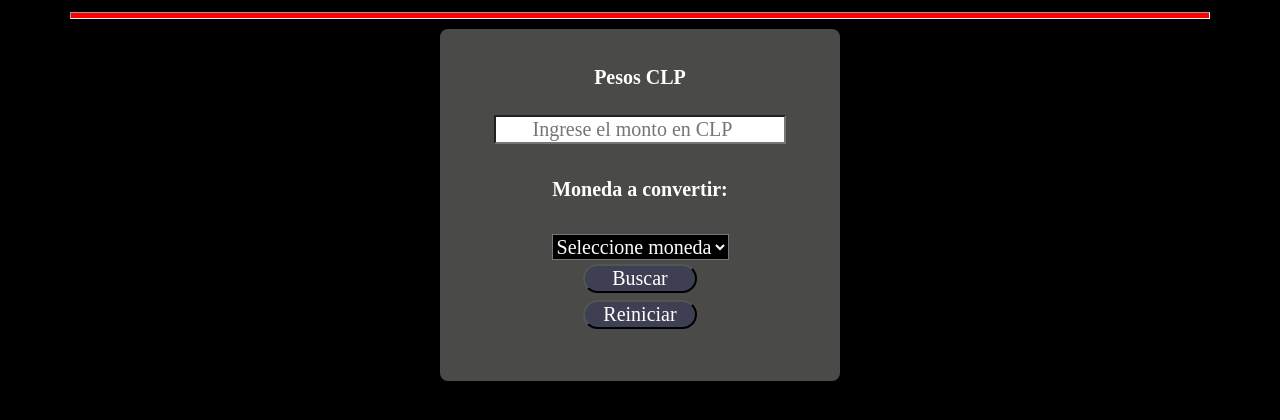
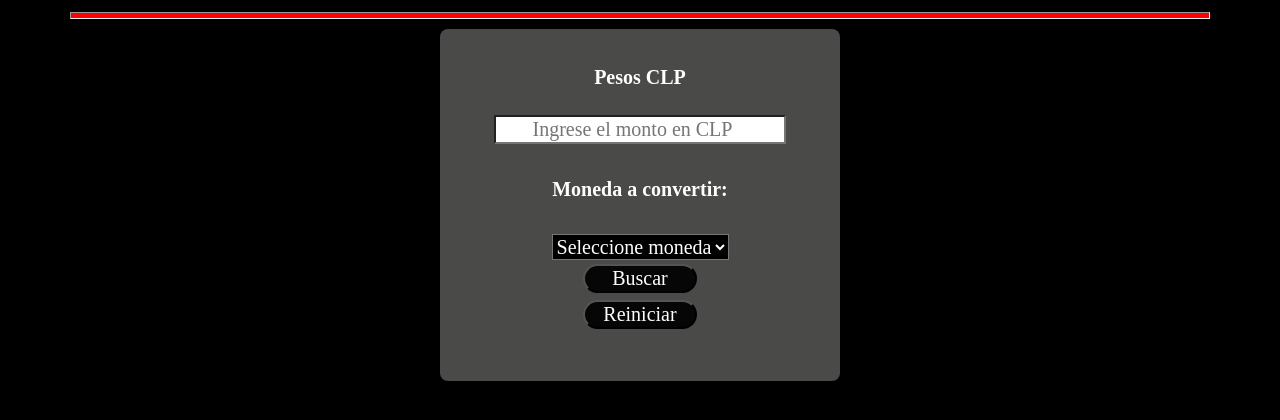
Before and after one commit to Hernan19961/Desafio-6-JavaScript, a plain HTML site: page index.html in a window 1280 px wide. Shown: the part 130-550 px from the top of the page. Drawn offline with nearby package versions, Linux system fonts and the light colour scheme.

Commit message:
cambiar bg del button

```diff
--- a/assets/css/style.css
+++ b/assets/css/style.css
@@ -64,7 +64,7 @@ button{
     width: 30%;
     border-radius: 20px;
     cursor: pointer;
-    background-color: rgb(63, 63, 83);
+    background-color: rgb(7, 6, 6);
 }
 
 
```
